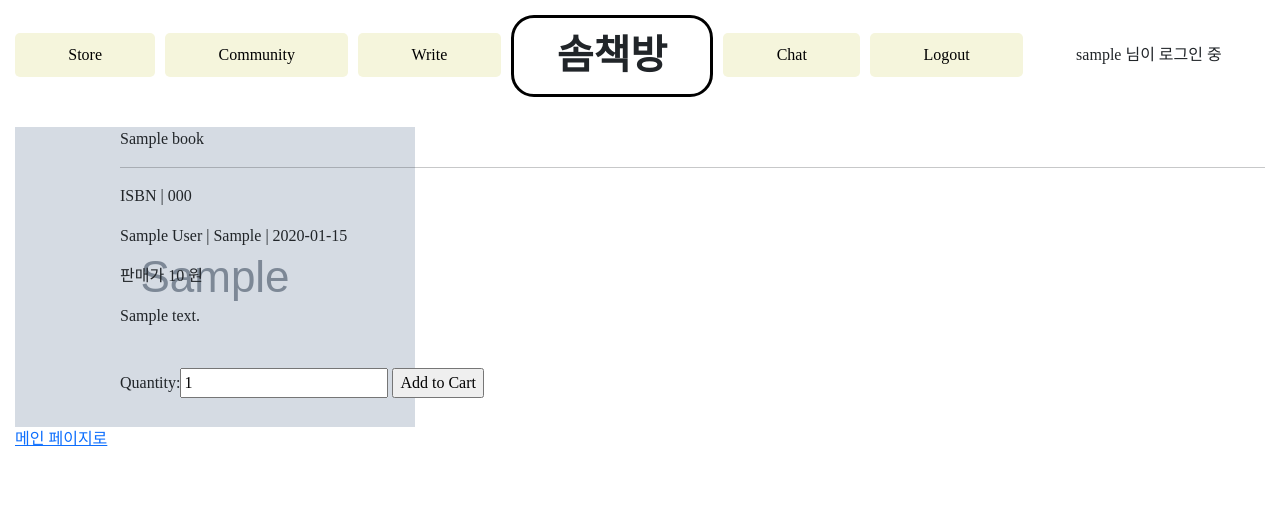
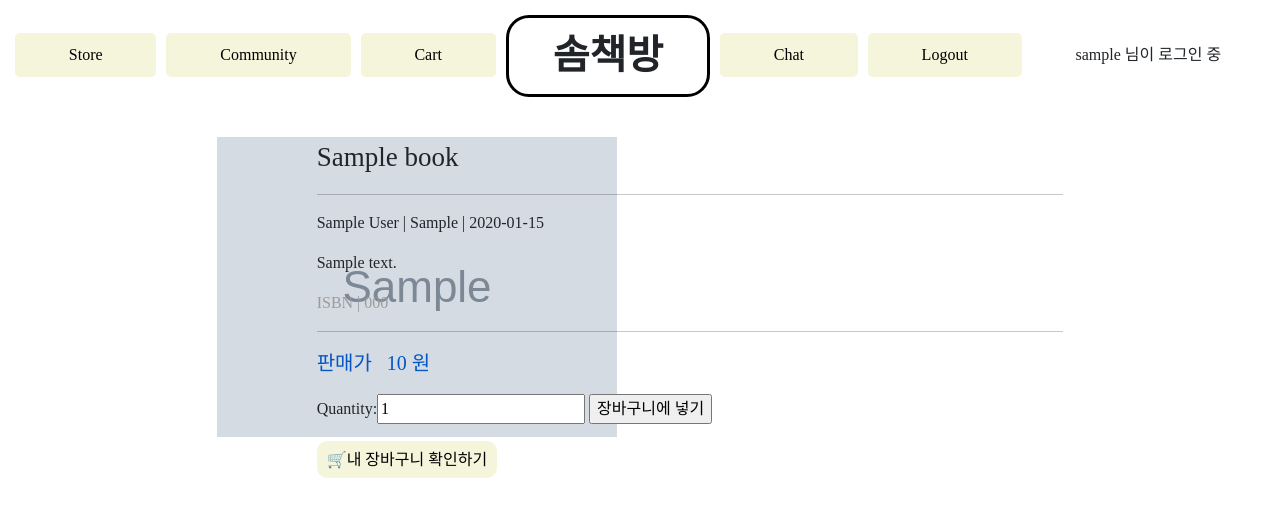
Before and after one commit to hildakim/som-book, a Django app: a page that uses sombook/templates/base.html in a window 1280 px wide. Shown: the top 517 px of the page. Run offline with Django 3.2, Linux system fonts and the light colour scheme; a user stored in the database is signed in; tables that the repository leaves empty hold one stand-in row (values such as "Sample post"); grey boxes marked "Sample" are stand-in pictures; some web fonts are replaced.

Commit message:
design update

```diff
--- a/sombook/templates/base.html
+++ b/sombook/templates/base.html
@@ -81,7 +81,7 @@
       <a class="menu-item community" href="{%url 'home' %}">Community</a>
       <span class="navbar-text sombook-title">솜책방</span>
       {% if user.is_authenticated %}
-      <a class="menu-item write" href="{%url 'community:community_new'%}">Write</a>
+      <a class="menu-item write" href="{%url 'cart:detail'%}">Cart</a>
       <a class="menu-item chat" href="{%url 'chat:index' %}">Chat</a>
       <a class="menu-item logout" href="{%url 'user:logout' %}">Logout</a>
       <span class="menu-item navbar-text user">
--- a/store/templates/bookdetail.html
+++ b/store/templates/bookdetail.html
@@ -3,11 +3,17 @@
 <style>
     .item-box {
         display: grid;
-        gap: 5px;
-        grid-template-columns: 100px 1fr 1fr;
+        /* gap: 5px; */
+        grid-template-columns: 1fr 100px 2fr 2fr 1fr;
     }
-    .div_img { grid-column: 1 / 2;}
-    .div_info { grid-column: 2 / 4;}
+    .div_img {
+        grid-column: 2 / 3;
+        padding: 10px;
+    }
+    .div_info {
+        grid-column: 3 / 5;
+        padding: 10px;
+    }
     .btn_cart {
         background-color: dodgerblue;
         color: white;
@@ -17,6 +23,22 @@
     .div_info a {
         text-decoration: none;
     }
+    .book_title {
+        font-size: 27px;
+    }
+    .isbn_text {
+        color: rgb(156, 156, 156);
+    }
+    .price {
+        font-size: 20px;
+        color:rgb(3, 86, 196);
+    }
+    .cart a{
+        background-color: beige;
+        padding: 10px;
+        border-radius: 10px;
+        color: black;
+    }
 </style>
 
 <div class="item-box">
@@ -24,21 +46,26 @@
     <div class="div_img"><img src="{{book.image}}"></div>
     {%endif%}
     <div class="div_info">
-         <p>{{book.title}}</p>
+        <p class="book_title">{{book.title}}</p>
         <hr>
-        <p>ISBN | {{book.isbn}}</p>
         <p>{{book.author}} | {{book.publisher}} | {{book.pubdate}}</p>
-        <p>판매가 {{book.price}} 원</p>
+
         <p>{{book.description}}</p>
-        <br>
-          <!--<a href="" class="btn_cart">카트에 넣기</a>-->
-          <form action="{% url 'cart:book_add' book.id %}" method="post">
+        <p class="isbn_text">ISBN | {{book.isbn}}</p>
+        <hr>
+        <p class="price">판매가 &nbsp; {{book.price}} 원</p>
+
+        <!--<a href="" class="btn_cart">카트에 넣기</a>-->
+        <form action="{% url 'cart:book_add' book.id %}" method="post">
             {{add_to_cart}}
             {% csrf_token %}
-            <input type="submit" value="Add to Cart">
+            <input type="submit" value="장바구니에 넣기">
         </form>
+        <br>
+        <div class="cart">
+            <a href="{%url 'cart:detail' %}">&#128722;내 장바구니 확인하기</a>
+        </div>
     </div>
 </div>
 
-<a href="{%url 'store:index' %}">메인 페이지로</a>
 {% endblock %}
```
Also changed, not shown: store/templates/store.html (+5 -2 lines).
